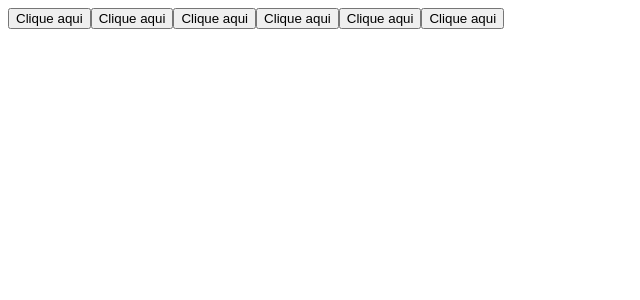
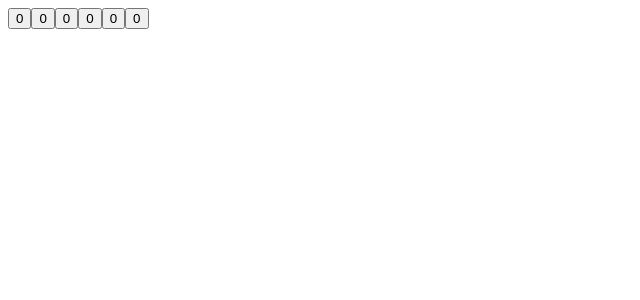
Before and after one commit to Luciara-Abreu/ReackJS-NLW, a React (Create React App) app in the folder letmeask/: page / in a window 1280 px wide. Shown: the top 300 px of the page, without its empty margins (0-640 px from the left). Built offline with nearby package versions, Linux system fonts and the light colour scheme.

Commit message:
contador_interface_button

```diff
--- a/letmeask/src/components/Button.tsx
+++ b/letmeask/src/components/Button.tsx
@@ -1,5 +1,16 @@
+import { useState } from "react";
+
 export function Button() {
+  const [counter, setCounter] = useState(0);
+
+  function increment() {
+    setCounter(counter + 1);
+    console.log(counter);
+  }
+
   return (
-    <button>Clique aqui</button>
+    <button onClick={increment}>
+      {counter}
+    </button>
   )
 }
```
